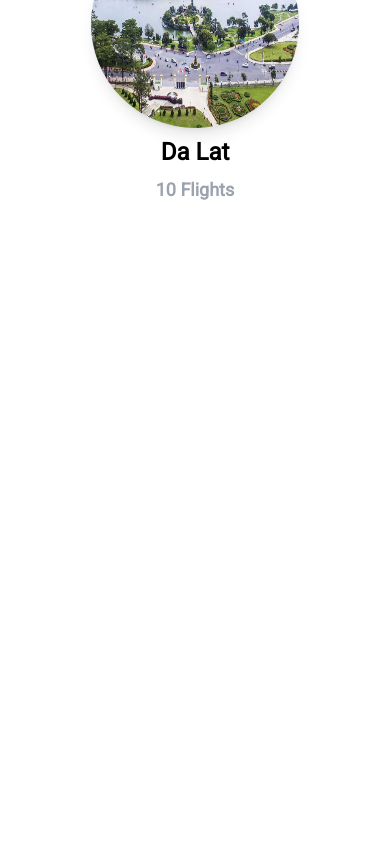
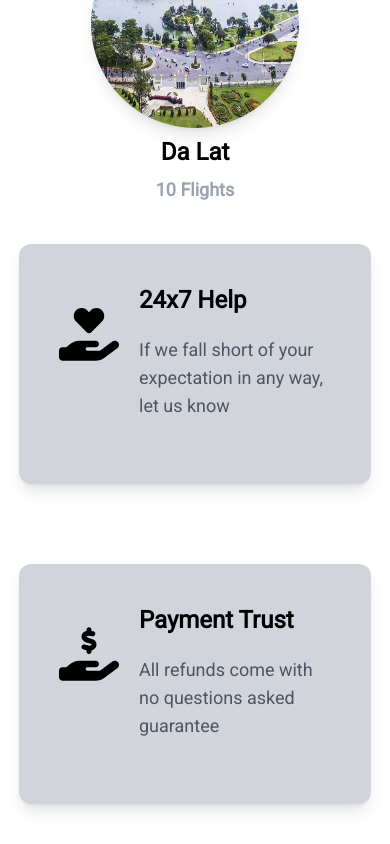
Before and after one commit to lyhao223/my-app, a Next.js app: page / in a window 390 px wide. Shown: the part 5908-6752 px from the top of the page. Before the commit the page ends 6152 px from the top, so only its background shows below. Built offline with nearby package versions, Linux system fonts and the light colour scheme.

Commit message:
support component | responsive

```diff
--- /dev/null
+++ b/app/Components/UI/Support/Support.tsx
@@ -0,0 +1,34 @@
+import React from "react";
+import { FaHandHoldingHeart } from "react-icons/fa6";
+import { FaHandHoldingDollar } from "react-icons/fa6";
+
+const Support = () => {
+  return (
+    <div className="flex 2xl:flex-row 2xl:items-center 2xl:justify-center 2xl:space-x-44 2xl:space-y-0 xl:flex-row xl:items-center xl:justify-center xl:space-x-40 xl:space-y-0 lg:flex-row lg:items-center lg:justify-center lg:space-x-24 lg:space-y-0 md:flex-col md:items-center md:justify-center md:space-x-0 md:space-y-20 ls:flex-col ls:items-center ls:justify-center ls:space-x-0 ls:space-y-20 ms:flex-col ms:items-center ms:justify-center ms:space-x-0 ms:space-y-20">
+      <div className="w-[22rem] 2xl:w-96 xl:w-96 lg:w-96 md:w-96 h-60 bg-gray-300 p-10 shadow-lg rounded-xl">
+        <div className="flex flex-row items-start justify-start space-x-5">
+          <FaHandHoldingHeart size={100} />
+          <div className="flex flex-col items-start justify-start space-y-5">
+            <span className="text-2xl font-bold">24x7 Help</span>
+            <span className="text-lg text-wrap w-48 text-gray-600">
+              If we fall short of your expectation in any way, let us know
+            </span>
+          </div>
+        </div>
+      </div>
+      <div className="w-[22rem] 2xl:w-96 xl:w-96 lg:w-96 md:w-96 h-60 bg-gray-300 p-10 shadow-lg rounded-xl">
+        <div className="flex flex-row items-start justify-start space-x-5">
+          <FaHandHoldingDollar size={100} />
+          <div className="flex flex-col items-start justify-start space-y-5">
+            <span className="text-2xl font-bold">Payment Trust</span>
+            <span className="text-lg text-wrap w-48 text-gray-600">
+              All refunds come with no questions asked guarantee
+            </span>
+          </div>
+        </div>
+      </div>
+    </div>
+  );
+};
+
+export default Support;
--- a/app/page.tsx
+++ b/app/page.tsx
@@ -9,6 +9,7 @@ import Reviews from "./Components/UI/Reviews/Reviews";
 import RoundTrip from "./Components/UI/RoundTrip/RoundTrip";
 import { Provider } from "react-redux";
 import ProviderStoreRoundTrip from "./Components/UI/RoundTrip/ProviderStoreRoundTrip";
+import Support from "./Components/UI/Support/Support";
 
 export default function Home() {
   return (
@@ -36,7 +37,9 @@ export default function Home() {
       <div className="2xl:px-36 xl:px-24 lg:px-4 md:px-11 ls:px-3 ms:px-2 xs:px-1 2xl:mt-36 xl:mt-36 lg:mt-36 md:mt-10 my-10">
         <ProviderStoreRoundTrip />
       </div>
-      <div className="2xl:px-36 xl:px-24 lg:px-4 md:px-11 ls:px-3 ms:px-2 xs:px-1 2xl:mt-36 xl:mt-36 lg:mt-36 md:mt-10 my-10"></div>
+      <div className="2xl:px-36 xl:px-24 lg:px-4 md:px-11 ls:px-3 ms:px-2 xs:px-1 2xl:mt-36 xl:mt-36 lg:mt-36 md:mt-10 my-10">
+        <Support />
+      </div>
     </>
   );
 }
```
